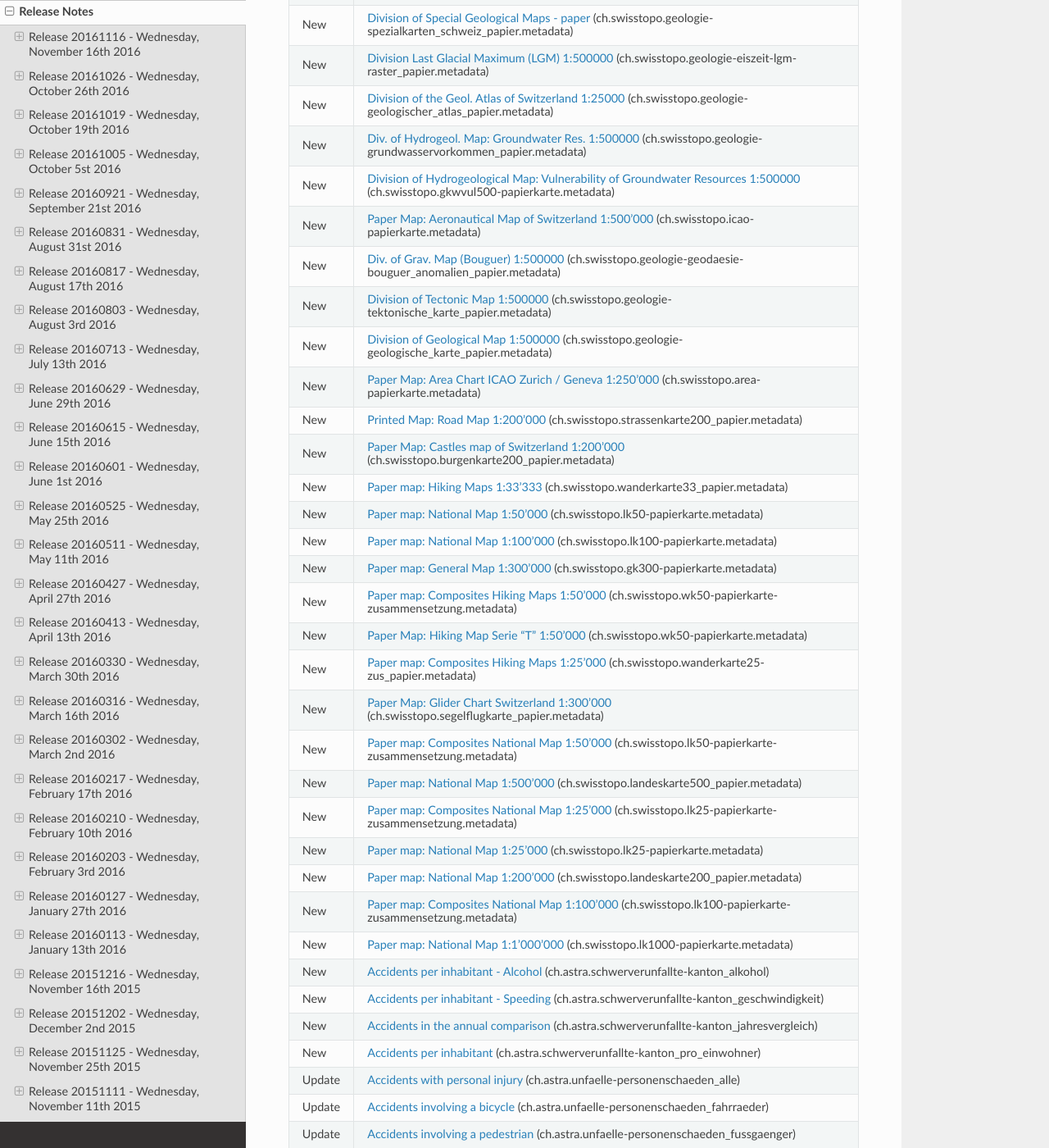
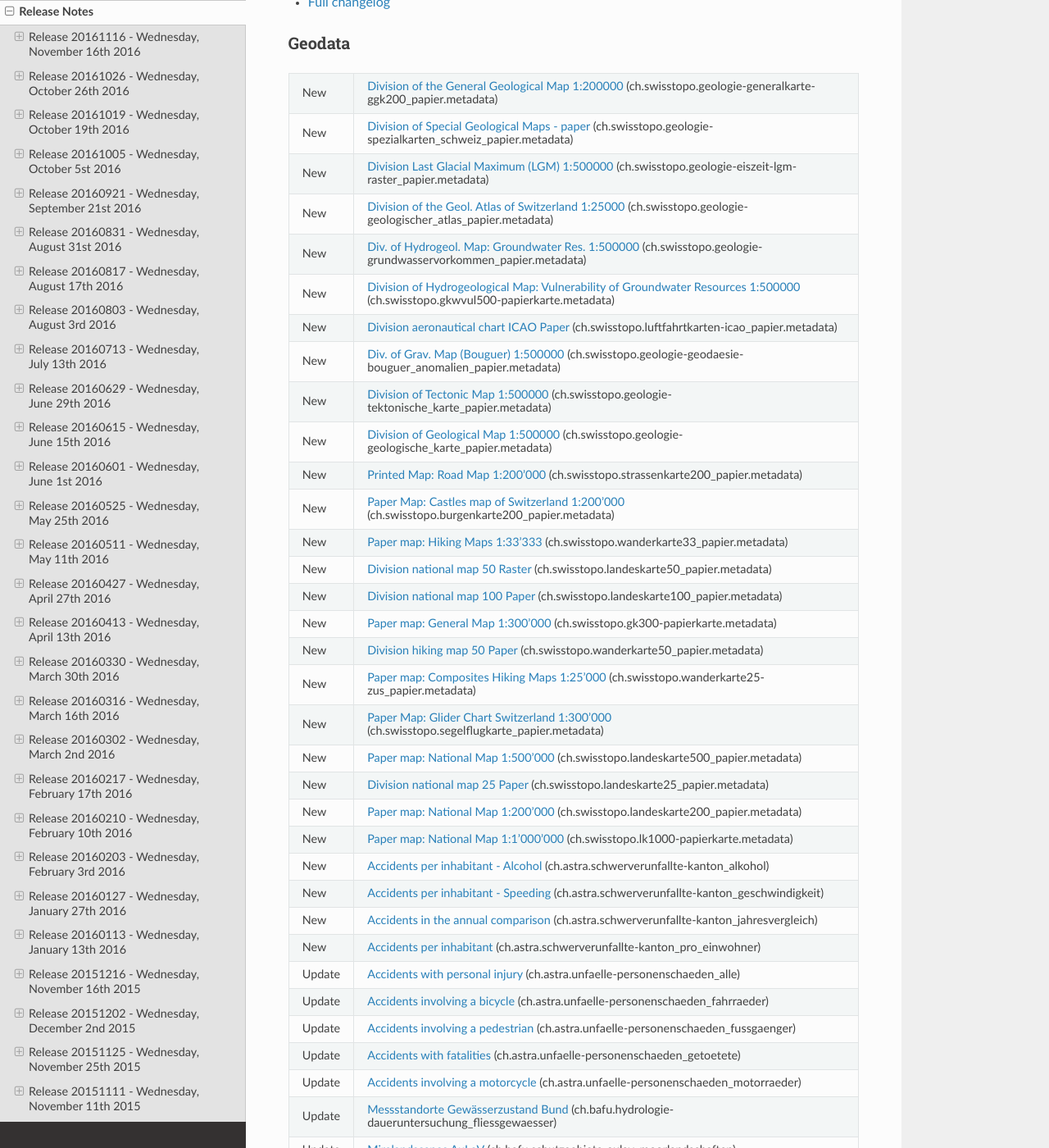
Before and after one commit to swisstopo-test/doc-chsdi3, a Sphinx documentation site: the page built from source/releasenotes/index.rst, in a window 1280 px wide and 1400 px high, scrolled down 12012 px. Shown: the whole window at 82% size. Built offline with Sphinx 7.4.7 and the Read the Docs theme 2.0.0, drawn with Linux system fonts in a browser that asks for light colours; some of the changed text lies outside the part shown.

Commit message:
Add releasenotes for update and change shop layers

```diff
--- a/source/releasenotes/index.rst
+++ b/source/releasenotes/index.rst
@@ -717,7 +725,7 @@ Geodata
 +--------+------------------------------------------------------------------------------------------------------------------------------------------------------------------------------------------------------------+
 | New    | `Division of Hydrogeological Map: Vulnerability of Groundwater Resources 1:500000 <//map.geo.admin.ch/?layers=ch.swisstopo.gkwvul500-papierkarte.metadata>`__ (ch.swisstopo.gkwvul500-papierkarte.metadata)|
 +--------+------------------------------------------------------------------------------------------------------------------------------------------------------------------------------------------------------------+
-| New    | `Paper Map: Aeronautical Map of Switzerland 1:500'000 <//map.geo.admin.ch/?layers=ch.swisstopo.icao-papierkarte.metadata>`__ (ch.swisstopo.icao-papierkarte.metadata)                                      |
+| New    | `Division aeronautical chart ICAO Paper <//map.geo.admin.ch/?layers=ch.swisstopo.luftfahrtkarten-icao_papier.metadata>`__ (ch.swisstopo.luftfahrtkarten-icao_papier.metadata)                              |
 +--------+------------------------------------------------------------------------------------------------------------------------------------------------------------------------------------------------------------+
 | New    | `Div. of Grav. Map (Bouguer) 1:500000 <//map.geo.admin.ch/?layers=ch.swisstopo.geologie-geodaesie-bouguer_anomalien_papier.metadata>`__ (ch.swisstopo.geologie-geodaesie-bouguer_anomalien_papier.metadata)|
 +--------+------------------------------------------------------------------------------------------------------------------------------------------------------------------------------------------------------------+
@@ -725,39 +733,29 @@ Geodata
 +--------+------------------------------------------------------------------------------------------------------------------------------------------------------------------------------------------------------------+
 | New    | `Division of Geological Map 1:500000 <//map.geo.admin.ch/?layers=ch.swisstopo.geologie-geologische_karte_papier.metadata>`__ (ch.swisstopo.geologie-geologische_karte_papier.metadata)                     |
 +--------+------------------------------------------------------------------------------------------------------------------------------------------------------------------------------------------------------------+
-| New    | `Paper Map: Area Chart ICAO Zurich / Geneva 1:250'000 <//map.geo.admin.ch/?layers=ch.swisstopo.area-papierkarte.metadata>`__ (ch.swisstopo.area-papierkarte.metadata)                                      |
-+--------+------------------------------------------------------------------------------------------------------------------------------------------------------------------------------------------------------------+
 | New    | `Printed Map: Road Map 1:200'000 <//map.geo.admin.ch/?layers=ch.swisstopo.strassenkarte200_papier.metadata>`__ (ch.swisstopo.strassenkarte200_papier.metadata)                                             |
 +--------+------------------------------------------------------------------------------------------------------------------------------------------------------------------------------------------------------------+
 | New    | `Paper Map: Castles map of Switzerland 1:200'000 <//map.geo.admin.ch/?layers=ch.swisstopo.burgenkarte200_papier.metadata>`__ (ch.swisstopo.burgenkarte200_papier.metadata)                                 |
 +--------+------------------------------------------------------------------------------------------------------------------------------------------------------------------------------------------------------------+
 | New    | `Paper map: Hiking Maps 1:33'333 <//map.geo.admin.ch/?layers=ch.swisstopo.wanderkarte33_papier.metadata>`__ (ch.swisstopo.wanderkarte33_papier.metadata)                                                   |
 +--------+------------------------------------------------------------------------------------------------------------------------------------------------------------------------------------------------------------+
-| New    | `Paper map: National Map 1:50'000 <//map.geo.admin.ch/?layers=ch.swisstopo.lk50-papierkarte.metadata>`__ (ch.swisstopo.lk50-papierkarte.metadata)                                                          |
-+--------+------------------------------------------------------------------------------------------------------------------------------------------------------------------------------------------------------------+
-| New    | `Paper map: National Map 1:100'000 <//map.geo.admin.ch/?layers=ch.swisstopo.lk100-papierkarte.metadata>`__ (ch.swisstopo.lk100-papierkarte.metadata)                                                       |
+| New    | `Division national map 50 Raster <//map.geo.admin.ch/?layers=ch.swisstopo.landeskarte50_papier.metadata>`__ (ch.swisstopo.landeskarte50_papier.metadata)                                                   |
++--------+------------------------------------------------------------------------------------------------------------------------------------------------------------------------------------------------------------+
+| New    | `Division national map 100 Paper <//map.geo.admin.ch/?layers=ch.swisstopo.landeskarte100_papier.metadata>`__ (ch.swisstopo.landeskarte100_papier.metadata)                                                 |
 +--------+------------------------------------------------------------------------------------------------------------------------------------------------------------------------------------------------------------+
 | New    | `Paper map: General Map 1:300'000 <//map.geo.admin.ch/?layers=ch.swisstopo.generalkarte300_papier.metadata>`__ (ch.swisstopo.gk300-papierkarte.metadata)                                                   |
 +--------+------------------------------------------------------------------------------------------------------------------------------------------------------------------------------------------------------------+
-| New    | `Paper map: Composites Hiking Maps 1:50'000 <//map.geo.admin.ch/?layers=ch.swisstopo.wk50-papierkarte-zusammensetzung.metadata>`__ (ch.swisstopo.wk50-papierkarte-zusammensetzung.metadata)                |
-+--------+------------------------------------------------------------------------------------------------------------------------------------------------------------------------------------------------------------+
-| New    | `Paper Map: Hiking Map Serie "T" 1:50'000 <//map.geo.admin.ch/?layers=ch.swisstopo.wk50-papierkarte.metadata>`__ (ch.swisstopo.wk50-papierkarte.metadata)                                                  |
+| New    | `Division hiking map 50 Paper <//map.geo.admin.ch/?layers=ch.swisstopo.wanderkarte50_papier.metadata>`__ (ch.swisstopo.wanderkarte50_papier.metadata)                                                      |
 +--------+------------------------------------------------------------------------------------------------------------------------------------------------------------------------------------------------------------+
 | New    | `Paper map: Composites Hiking Maps 1:25'000 <//map.geo.admin.ch/?layers=ch.swisstopo.wanderkarte25-zus_papier.metadata>`__ (ch.swisstopo.wanderkarte25-zus_papier.metadata)                                |
 +--------+------------------------------------------------------------------------------------------------------------------------------------------------------------------------------------------------------------+
 | New    | `Paper Map: Glider Chart Switzerland 1:300'000 <//map.geo.admin.ch/?layers=ch.swisstopo.segelflugkarte_papier.metadata>`__ (ch.swisstopo.segelflugkarte_papier.metadata)                                   |
 +--------+------------------------------------------------------------------------------------------------------------------------------------------------------------------------------------------------------------+
-| New    | `Paper map: Composites National Map 1:50'000 <//map.geo.admin.ch/?layers=ch.swisstopo.lk50-papierkarte-zusammensetzung.metadata>`__ (ch.swisstopo.lk50-papierkarte-zusammensetzung.metadata)               |
-+--------+------------------------------------------------------------------------------------------------------------------------------------------------------------------------------------------------------------+
 | New    | `Paper map: National Map 1:500'000 <//map.geo.admin.ch/?layers=ch.swisstopo.landeskarte500_papier.metadata>`__ (ch.swisstopo.landeskarte500_papier.metadata)                                               |
 +--------+------------------------------------------------------------------------------------------------------------------------------------------------------------------------------------------------------------+
-| New    | `Paper map: Composites National Map 1:25'000 <//map.geo.admin.ch/?layers=ch.swisstopo.lk25-papierkarte-zusammensetzung.metadata>`__ (ch.swisstopo.lk25-papierkarte-zusammensetzung.metadata)               |
-+--------+------------------------------------------------------------------------------------------------------------------------------------------------------------------------------------------------------------+
-| New    | `Paper map: National Map 1:25'000 <//map.geo.admin.ch/?layers=ch.swisstopo.lk25-papierkarte.metadata>`__ (ch.swisstopo.lk25-papierkarte.metadata)                                                          |
+| New    | `Division national map 25 Paper <//map.geo.admin.ch/?layers=ch.swisstopo.landeskarte25_papier.metadata>`__ (ch.swisstopo.landeskarte25_papier.metadata)                                                    |
 +--------+------------------------------------------------------------------------------------------------------------------------------------------------------------------------------------------------------------+
 | New    | `Paper map: National Map 1:200'000 <//map.geo.admin.ch/?layers=ch.swisstopo.landeskarte200_papier.metadata>`__ (ch.swisstopo.landeskarte200_papier.metadata)                                               |
-+--------+------------------------------------------------------------------------------------------------------------------------------------------------------------------------------------------------------------+
-| New    | `Paper map: Composites National Map 1:100'000 <//map.geo.admin.ch/?layers=ch.swisstopo.lk100-papierkarte-zusammensetzung.metadata>`__ (ch.swisstopo.lk100-papierkarte-zusammensetzung.metadata)            |
 +--------+------------------------------------------------------------------------------------------------------------------------------------------------------------------------------------------------------------+
 | New    | `Paper map: National Map 1:1'000'000  <//map.geo.admin.ch/?layers=ch.swisstopo.lk1000-papierkarte.metadata>`__ (ch.swisstopo.lk1000-papierkarte.metadata)                                                  |
 +--------+------------------------------------------------------------------------------------------------------------------------------------------------------------------------------------------------------------+
```
Also changed, not shown: other parts of source/releasenotes/index.rst (+8 -0 lines).
